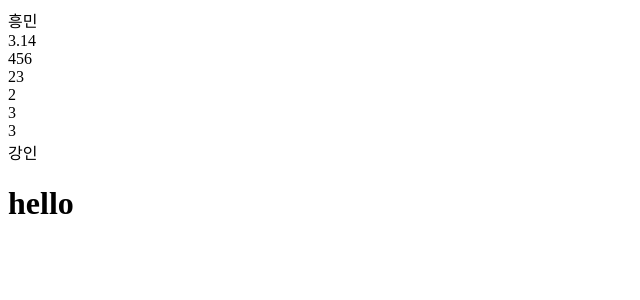
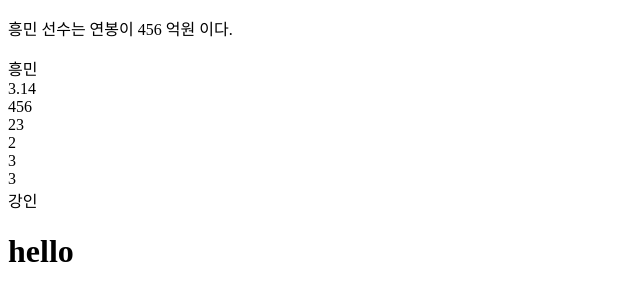
Before and after one commit to hagop5989/react20240509, a React (Vite) app: page / in a window 1280 px wide. Shown: the top 300 px of the page, without its empty margins (0-640 px from the left). Built offline with nearby package versions, Linux system fonts and the light colour scheme.

Commit message:
20240509 react 문법배우기
(학원)

```diff
--- a/src/App.jsx
+++ b/src/App.jsx
@@ -14,6 +14,9 @@ function App() {
   // jsx 내에서 javascript 코드 사용
   return (
     <>
+      <p>
+        {var1} 선수는 연봉이 {var3} 억원 이다.
+      </p>
       <div>{var1}</div>
       <div>{var2}</div>
       <div>{var3}</div>
```
